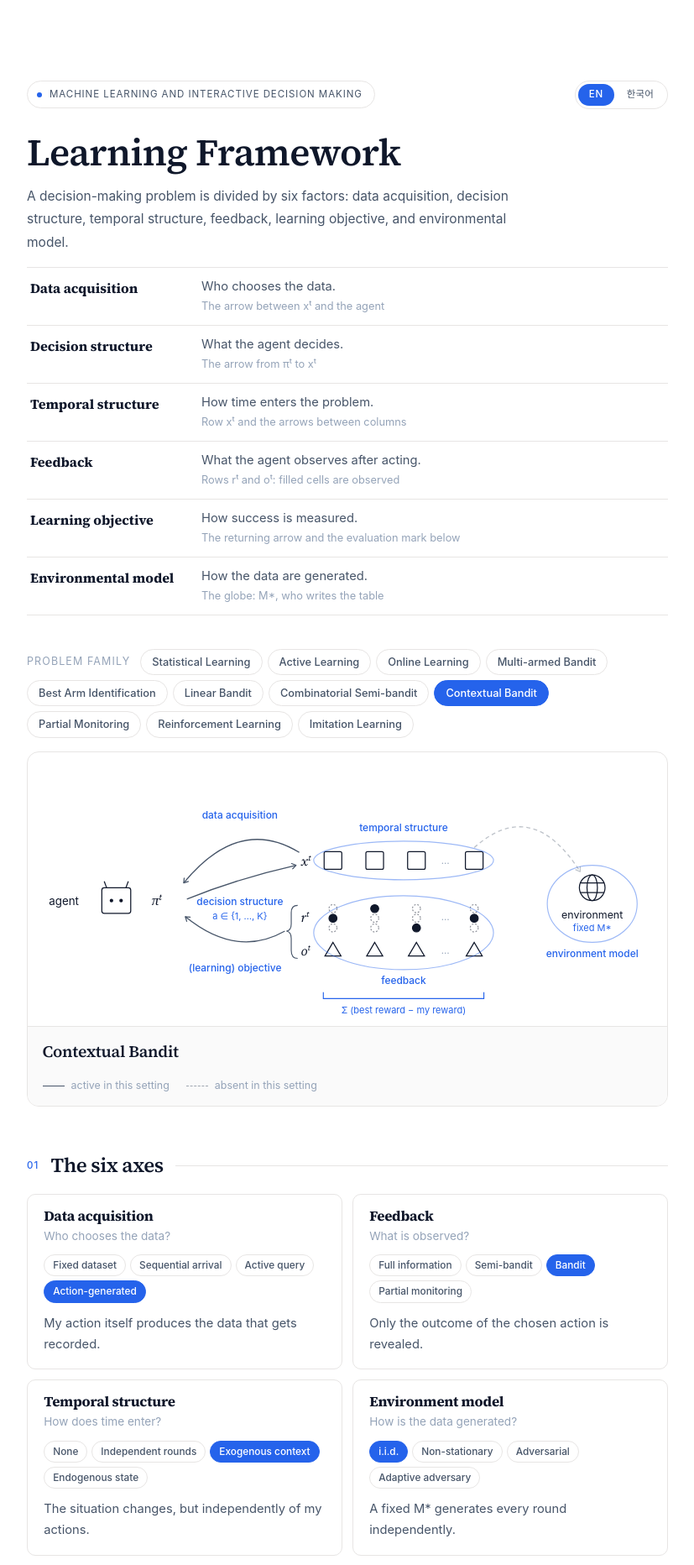
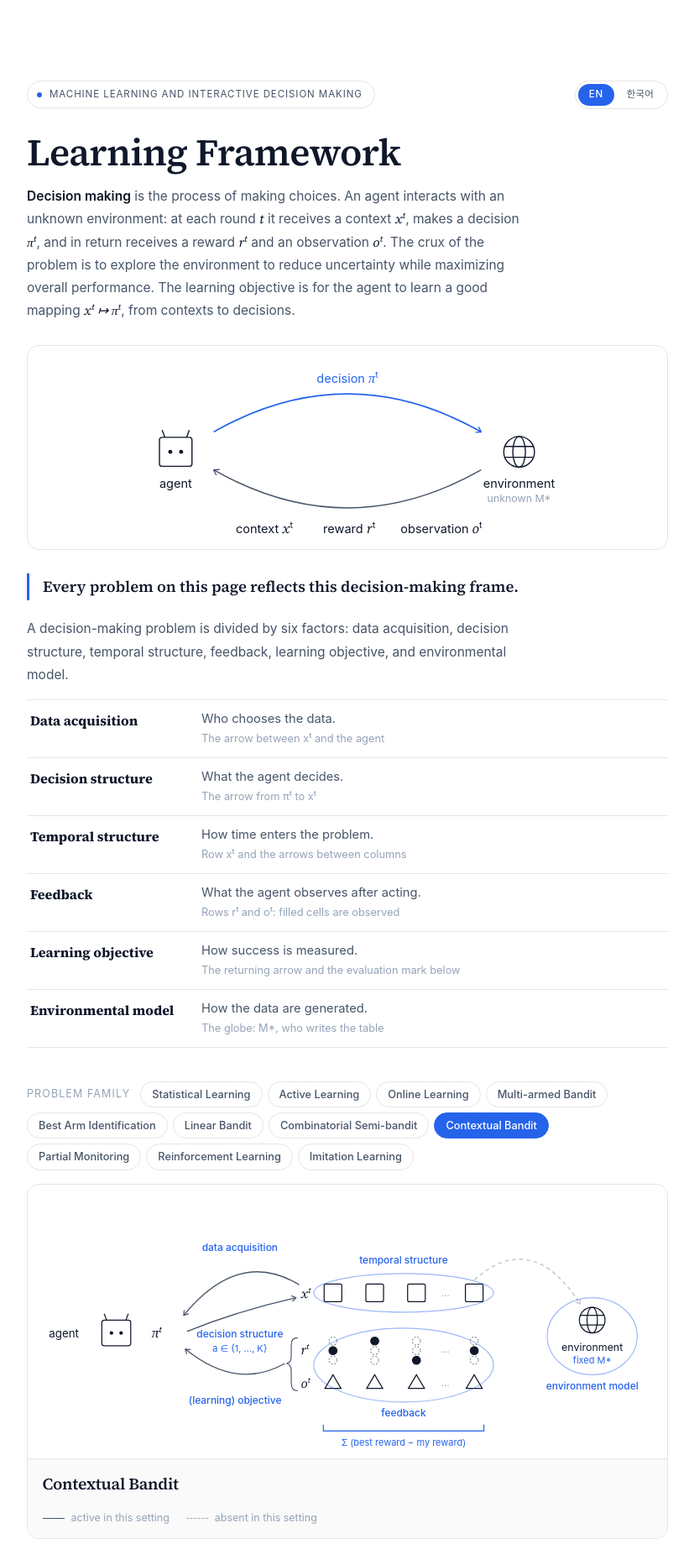
Before and after one commit to hajin322/hajin322.github.io, a Jekyll site: the page built from pages/learning-framework.html, in a window 1280 px wide. Shown: the top 1864 px of the page at 84% size, without its empty margins (226-1053 px from the left). Built offline with Jekyll 4.4.1, drawn with Linux system fonts in a browser that asks for light colours.

Commit message:
Add decision-making intro and agent-environment loop figure
Co-Authored-By: Claude Opus 5.5 <noreply@anthropic.com>

```diff
--- a/pages/learning-framework.html
+++ b/pages/learning-framework.html
@@ -1,7 +1,7 @@
 ---
 layout: page
 title: "Learning Framework"
-description: "A decision-making problem divided by six factors: data acquisition, decision structure, temporal structure, feedback, learning objective, and environmental model."
+description: "An agent interacts with an unknown environment, learning a mapping from contexts to decisions. Every such problem is divided by six factors: data acquisition, decision structure, temporal structure, feedback, learning objective, and environmental model."
 permalink: /pages/learning-framework/
 ---
 
@@ -11,6 +11,29 @@ permalink: /pages/learning-framework/
 .lf-head h1 { font-size: clamp(2rem, 4.6vw, 2.8rem); line-height: 1.08; margin-bottom: 0.9rem; }
 .lf-lede { font-size: 0.97rem; color: var(--text-secondary); max-width: 60ch; line-height: 1.75; margin: 0 0 1.75rem; }
 .lf-lede[data-l="ko"] { line-height: 1.85; }
+.lf-lede strong { font-weight: 600; }
+.lf-m { font-family: var(--font-display); font-style: italic; color: var(--text); white-space: nowrap; }
+.lf-m sup { font-size: 0.68em; line-height: 0; }
+
+.lf-loop { margin: 0 0 1.75rem; padding: 0.75rem 1rem 0.5rem; border: 1px solid var(--border); border-radius: var(--radius); background: var(--surface); }
+.lf-loop svg { display: block; width: 100%; max-width: 560px; margin: 0 auto; }
+.lf-loop text { font-family: var(--font-body); }
+.lf-loop .lp-lab { fill: var(--text); font-size: 13.5px; }
+.lf-loop .lp-cap { fill: var(--text-muted); font-size: 11.5px; }
+.lf-loop .lp-m { font-family: var(--font-display); font-style: italic; font-size: 15px; }
+@media (max-width: 560px) {
+  .lf-loop { padding: 0.75rem 0.5rem 0.5rem; }
+  .lf-loop .lp-lab { font-size: 17px; }
+  .lf-loop .lp-cap { font-size: 14px; }
+  .lf-loop .lp-m { font-size: 19px; }
+}
+
+.lf-frame {
+  font-family: var(--font-display); font-size: 1.15rem; font-weight: 600; line-height: 1.5;
+  color: var(--text); border-left: 3px solid var(--accent);
+  padding: 0.15rem 0 0.15rem 1rem; margin: 0 0 1.25rem;
+}
+.lf-frame[data-l="ko"] { font-size: 1.1rem; font-weight: 500; letter-spacing: -0.005em; }
 
 .lf-presets { display: flex; flex-wrap: wrap; gap: 6px; align-items: center; margin-bottom: 1rem; }
 .lf-presets .cv-lead { margin: 0 6px 0 0; }
@@ -124,6 +147,33 @@ permalink: /pages/learning-framework/
   </div>
 
   <h1>Learning Framework</h1>
+  <p class="lf-lede" data-l="en" lang="en"><strong>Decision making</strong> is the process of making choices. An agent interacts with an unknown environment: at each round <span class="lf-m">t</span> it receives a context <span class="lf-m">x<sup>t</sup></span>, makes a decision <span class="lf-m">π<sup>t</sup></span>, and in return receives a reward <span class="lf-m">r<sup>t</sup></span> and an observation <span class="lf-m">o<sup>t</sup></span>. The crux of the problem is to explore the environment to reduce uncertainty while maximizing overall performance. The learning objective is for the agent to learn a good mapping <span class="lf-m">x<sup>t</sup> ↦ π<sup>t</sup></span>, from contexts to decisions.</p>
+  <p class="lf-lede" data-l="ko" lang="ko"><strong>의사결정</strong>은 선택을 내리는 과정이다. 에이전트는 알려지지 않은 환경과 상호작용한다. 매 라운드 <span class="lf-m">t</span>마다 맥락 <span class="lf-m">x<sup>t</sup></span>를 받고, 결정 <span class="lf-m">π<sup>t</sup></span>를 내리고, 그 대가로 보상 <span class="lf-m">r<sup>t</sup></span>와 관측 <span class="lf-m">o<sup>t</sup></span>를 받는다. 문제의 핵심은 환경을 탐색해 불확실성을 줄이면서 전체 성능을 최대화하는 것이다. 학습 목표는 맥락에서 결정으로 가는 좋은 사상 <span class="lf-m">x<sup>t</sup> ↦ π<sup>t</sup></span>를 배우는 것이다.</p>
+
+  <figure class="lf-loop">
+    <svg viewBox="0 0 520 206" role="img" aria-label="An agent sends a decision to the environment and receives a context, a reward and an observation back">
+      <path d="M112 84 Q260 0 408 84" fill="none" stroke="var(--accent)" stroke-width="1.6" marker-end="url(#arF)"/>
+      <path d="M408 126 Q260 210 112 126" fill="none" stroke="var(--text-secondary)" stroke-width="1.4" marker-end="url(#ar)"/>
+      <text class="lp-lab" x="260" y="30" text-anchor="middle" style="fill:var(--accent)">decision <tspan class="lp-m">π</tspan><tspan dy="-6" style="font-size:10px">t</tspan></text>
+
+      <rect x="52" y="90" width="36" height="32" rx="3" fill="none" stroke="var(--text)" stroke-width="1.3"/>
+      <circle cx="64" cy="106" r="2.2" style="fill:var(--text)"/><circle cx="76" cy="106" r="2.2" style="fill:var(--text)"/>
+      <line x1="58" y1="90" x2="55" y2="82" stroke="var(--text)" stroke-width="1.3"/><line x1="82" y1="90" x2="85" y2="82" stroke="var(--text)" stroke-width="1.3"/>
+      <text class="lp-lab" x="70" y="146" text-anchor="middle">agent</text>
+
+      <g fill="none" stroke="var(--text)" stroke-width="1.3"><circle cx="450" cy="106" r="17"/><ellipse cx="450" cy="106" rx="7" ry="17"/><line x1="434" y1="100" x2="466" y2="100"/><line x1="434" y1="112" x2="466" y2="112"/></g>
+      <text class="lp-lab" x="450" y="146" text-anchor="middle">environment</text>
+      <text class="lp-cap" x="450" y="162" text-anchor="middle">unknown M*</text>
+
+      <text class="lp-lab" x="168" y="196" text-anchor="middle">context <tspan class="lp-m">x</tspan><tspan dy="-6" style="font-size:10px">t</tspan></text>
+      <text class="lp-lab" x="262" y="196" text-anchor="middle">reward <tspan class="lp-m">r</tspan><tspan dy="-6" style="font-size:10px">t</tspan></text>
+      <text class="lp-lab" x="364" y="196" text-anchor="middle">observation <tspan class="lp-m">o</tspan><tspan dy="-6" style="font-size:10px">t</tspan></text>
+    </svg>
+  </figure>
+
+  <p class="lf-frame" data-l="en" lang="en">Every problem on this page reflects this decision-making frame.</p>
+  <p class="lf-frame" data-l="ko" lang="ko">이 페이지의 모든 문제는 이 의사결정 프레임을 반영한다.</p>
+
   <p class="lf-lede" data-l="en" lang="en">A decision-making problem is divided by six factors: data acquisition, decision structure, temporal structure, feedback, learning objective, and environmental model.</p>
   <p class="lf-lede" data-l="ko" lang="ko">의사결정 문제는 여섯 개의 요소로 나뉜다: 데이터 획득, 결정 구조, 시간 구조, 피드백, 학습 목표, 환경 모델.</p>
 
```
